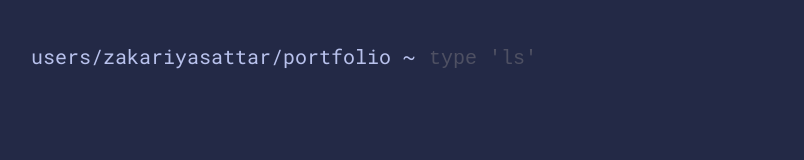
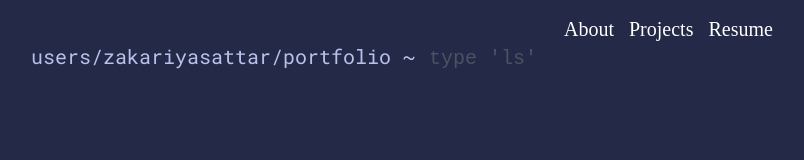
Before and after one commit to zakariyasattar/personal-website, a plain HTML site: page index.html in a window 1280 px wide. Shown: the whole page, without its empty margins (12-816 px from the left). Drawn offline with nearby package versions, Linux system fonts and the light colour scheme; a web font is replaced by a local one.

Commit message:
add banner

```diff
--- a/index.css
+++ b/index.css
@@ -23,6 +23,25 @@ font-family: 'Londrina Outline', sans-serif;
 #tip {
   color: #fffffe;
   font-family: 'Kay Pho Du', serif;
+}
+
+#banner {
+  position: fixed;
+  left: 45%;
+
+
+  margin-top: 10px;
+  font-size: 20px;
+
+  font-family: 'Kay Pho Du', serif;
+  color: white;
+
+  z-index: 10;
+}
+
+#banner a {
+  margin-right: 10px;
+  cursor: pointer;
 }
 
 .terminal {
--- a/index.html
+++ b/index.html
@@ -30,6 +30,12 @@
 
 
     <body id="body">
+      <div id="banner">
+        <a onclick="loadAbout()">About</a>
+        <a onclick="loadProjects()">Projects</a>
+        <a onclick="downloadResume()">Resume</a>
+      </div>
+
       <div id="terminal">
         <div class="terminal-parent">
           <div class="terminal" style="transition: opacity 2s; opacity: 1">
--- a/main.js
+++ b/main.js
@@ -300,6 +300,7 @@ function loadAbout(shouldPrint) {
   document.getElementById("tiny-terminal").style.display = "block";
 
   document.getElementById("terminal").style.display = "none";
+  document.getElementById("projects").style.display = "none";
   document.getElementById("about").style.display = "block";
   document.getElementById("about").style.opacity = "1";
 
@@ -335,6 +336,7 @@ function loadProjects(shouldPrint) {
   document.getElementById("tiny-terminal").style.display = "block";
 
   document.getElementById("terminal").style.display = "none";
+  document.getElementById("about").style.display = "none";
   document.getElementById("projects").style.display = "block";
   document.getElementById("projects").style.opacity = "1";
 
```
